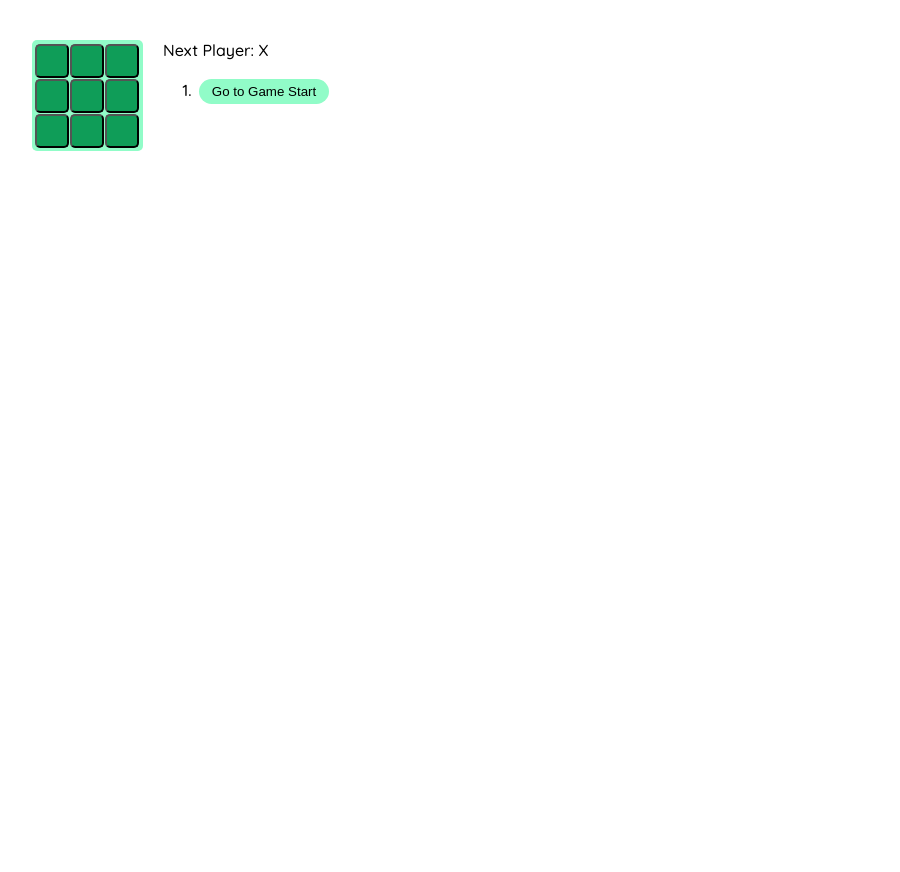
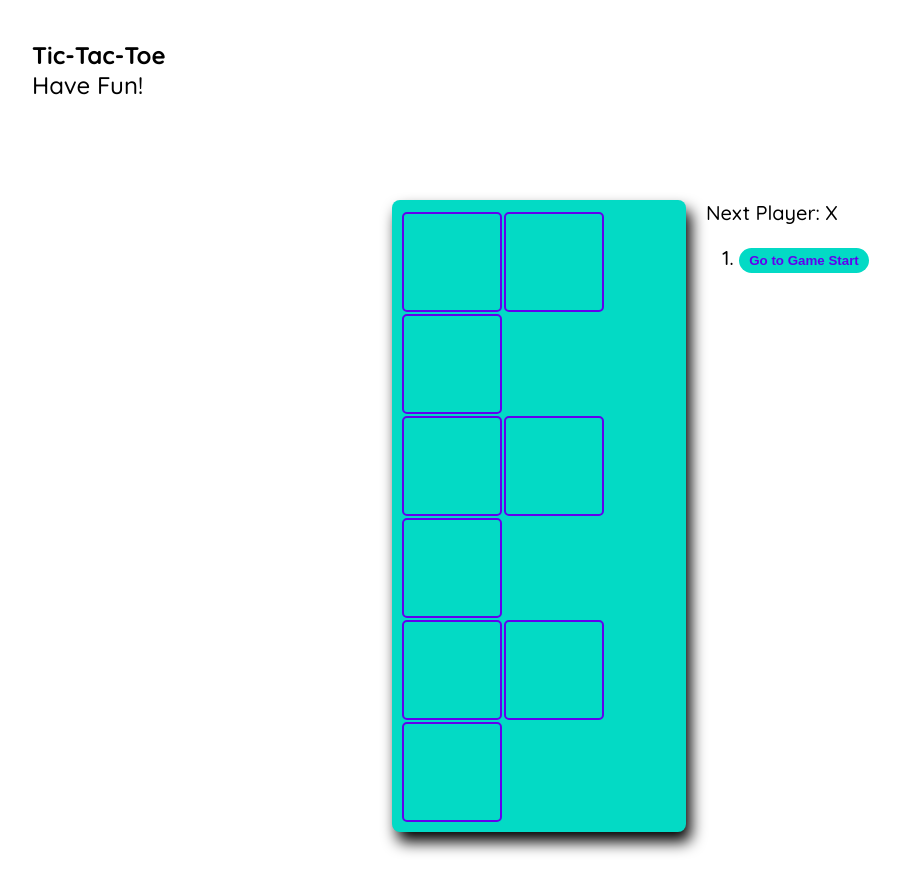
Before and after one commit to Samyc2002/Tic-Tac-Toe, a React (Create React App) app in the folder tic-tac-toe/: page / in a window 1280 px wide. Shown: the whole page, without its empty margins (8-908 px from the left). Before the commit the page ends 800 px from the top, so only its background shows below. Built offline with nearby package versions, Linux system fonts and the light colour scheme.

Commit message:
designing done

```diff
--- a/tic-tac-toe/public/index.html
+++ b/tic-tac-toe/public/index.html
@@ -30,6 +30,7 @@
   </head>
   <body>
     <noscript>You need to enable JavaScript to run this app.</noscript>
+    <nav><b>Tic-Tac-Toe</b> <br> Have Fun!</nav>
     <div id="root"></div>
     <!--
       This HTML file is a template.
--- a/tic-tac-toe/src/index.css
+++ b/tic-tac-toe/src/index.css
@@ -1,7 +1,12 @@
 body {
     font-family: 'Quicksand', sans-serif;
     font-weight: 500;
+    font-size: 20px;
     margin: 40px;
+  }
+
+  nav {
+    font-size: x-large;
   }
 
   ol, ul {
@@ -12,21 +17,34 @@ body {
     margin: 3px;
   }
 
+  .game {
+    display: block;
+    margin: auto;
+    margin-top: 100px;
+    width: 40%;
+    height: 40%;
+  }
+
   .bt {
-    background-color: #91fcc8;
+    background-color: #03dac5;
     opacity: 1;
     border: 0px;
     border-radius: 15px;
     padding: 2px;
     width: 130px;
     height: 25px;
-    margin: 3px;
+    color: #6200ee;
+    font-weight: 600;
   }
 
   .board {
-    background-color: #91fcc8;
-    border-radius: 5px;
-    padding: 3px;
+    background-color: #03dac5;
+    border-radius: 8px;
+    padding-left: 10px;
+    padding-right: 10px;
+    padding-top: 10px;
+    padding-bottom: 10px;
+    box-shadow: 5px 10px 15px black;
   }
 
   .board-row:after {
@@ -40,18 +58,20 @@ body {
   }
 
   .square {
-    background: #0F9D58;
+    background: #03dac5;
+    border: 2px solid #6200ee;
     border-radius: 5px;
     float: left;
     font-size: 24px;
     font-weight: 500;
     line-height: 34px;
-    height: 34px;
-    margin-right: 1px;
-    margin-top: 1px;
+    height: 100px;
+    margin-right: 2px;
+    margin-top: 2px;
     padding: 2px;
     text-align: center;
-    width: 34px;
+    color: #6200ee;
+    width: 100px;
   }
 
   .square:focus {
@@ -59,7 +79,7 @@ body {
   }
 
   .kbd-navigation .square:focus {
-    background: #ddd;
+    background: #fff;
   }
 
   .game {
```
